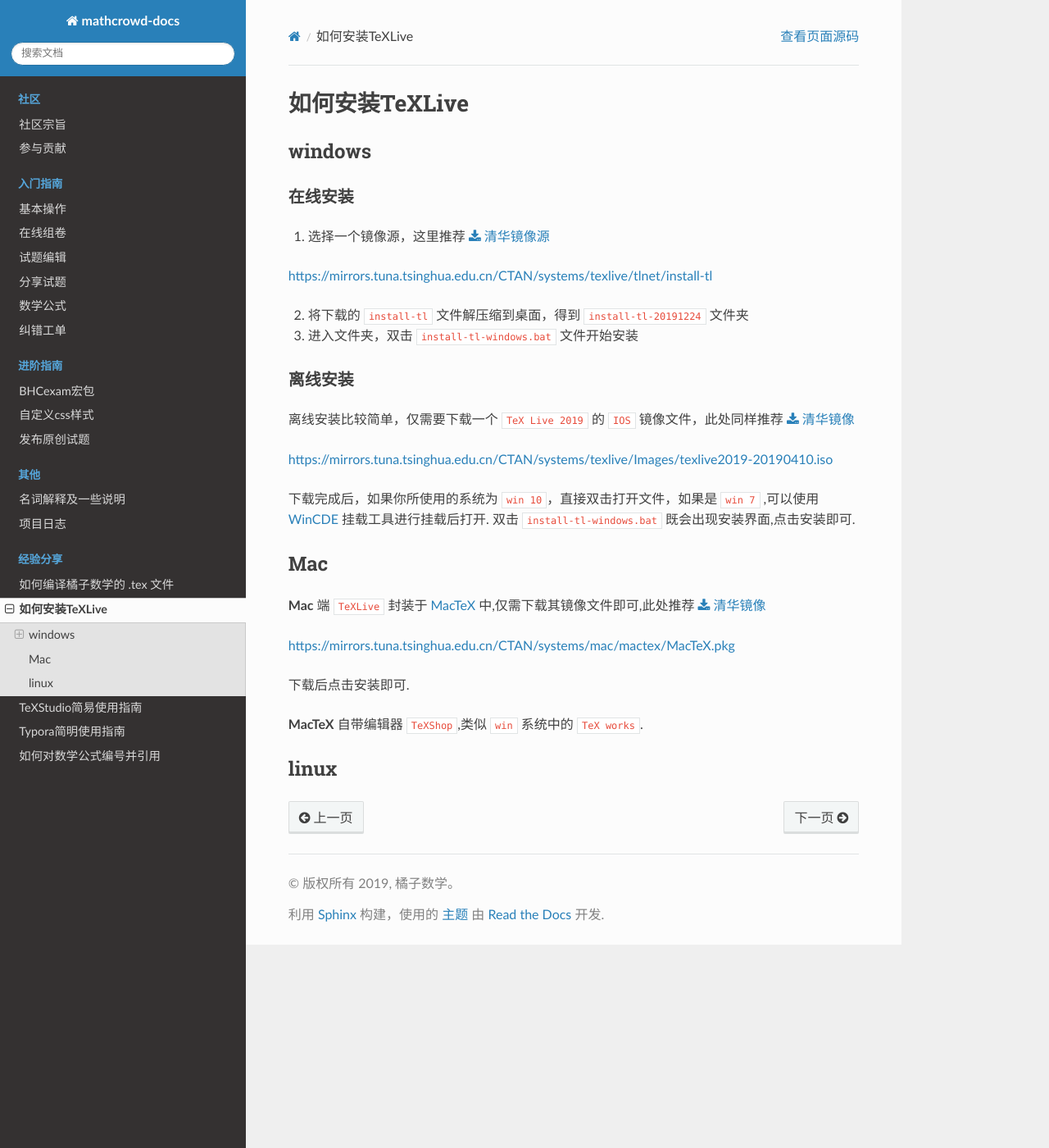
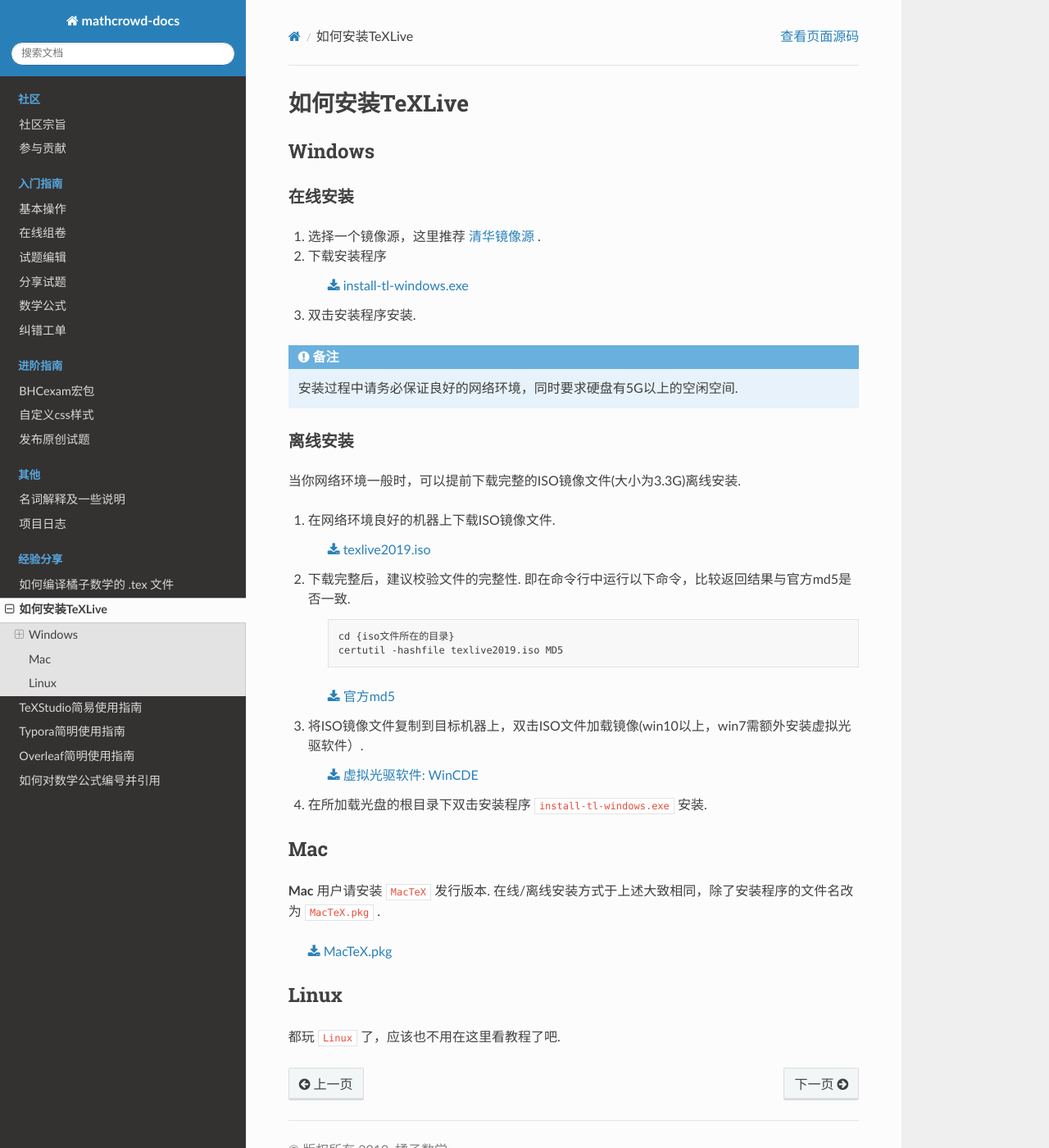
Before and after one commit to mathedu4all/mathcrowd-docs, a Sphinx documentation site: the page built from source/howtos/how_to_install_texlive.rst, in a window 1280 px wide and 1400 px high. Shown: the whole window at 82% size. Built offline with Sphinx 7.4.7 and the Read the Docs theme 2.0.0, drawn with Linux system fonts in a browser that asks for light colours.

Commit message:
(2019.01.02) texlive installation & index.rst modified.

```diff
--- a/source/howtos/how_to_install_texlive.rst
+++ b/source/howtos/how_to_install_texlive.rst
@@ -3,50 +3,61 @@
 ##################
 如何安装TeXLive
 ##################
+
 ==========
-windows
+Windows
 ==========
 
 在线安装
 ++++++++
 
-1. 选择一个镜像源，这里推荐 :download:`清华镜像源 <https://mirrors.tuna.tsinghua.edu.cn/CTAN/systems/texlive/tlnet/install-tl/>` ::
+1. 选择一个镜像源，这里推荐 `清华镜像源 <https://mirrors.tuna.tsinghua.edu.cn/CTAN/systems/texlive/>`_ .
 
-https://mirrors.tuna.tsinghua.edu.cn/CTAN/systems/texlive/tlnet/install-tl
+2. 下载安装程序
 
+    :download:`install-tl-windows.exe<https://mirrors.tuna.tsinghua.edu.cn/CTAN/systems/texlive/tlnet/install-tl-windows.exe>`
 
+3. 双击安装程序安装.
 
-2. 将下载的 ``install-tl`` 文件解压缩到桌面，得到 ``install-tl-20191224`` 文件夹
+.. note::
 
-3. 进入文件夹，双击 ``install-tl-windows.bat`` 文件开始安装
-
+    安装过程中请务必保证良好的网络环境，同时要求硬盘有5G以上的空闲空间.
 
 离线安装
 +++++++
 
-离线安装比较简单，仅需要下载一个 ``TeX Live 2019`` 的 ``IOS`` 镜像文件，此处同样推荐 :download:`清华镜像 <https://mirrors.tuna.tsinghua.edu.cn/CTAN/systems/texlive/Images/texlive2019-20190410.iso>` ::
+当你网络环境一般时，可以提前下载完整的ISO镜像文件(大小为3.3G)离线安装.
 
-https://mirrors.tuna.tsinghua.edu.cn/CTAN/systems/texlive/Images/texlive2019-20190410.iso
+1. 在网络环境良好的机器上下载ISO镜像文件.
 
-下载完成后，如果你所使用的系统为 ``win 10``，直接双击打开文件，如果是 ``win 7`` ,可以使用 `WinCDE <http://wincdemu.sysprogs.org/>`_ 挂载工具进行挂载后打开.
-双击 ``install-tl-windows.bat`` 既会出现安装界面,点击安装即可.
+    :download:`texlive2019.iso<https://mirrors.tuna.tsinghua.edu.cn/CTAN/systems/texlive/Images/texlive2019.iso>`
 
+2. 下载完整后，建议校验文件的完整性. 即在命令行中运行以下命令，比较返回结果与官方md5是否一致.
+
+    .. code-block:: cmd
+
+        cd {iso文件所在的目录}
+        certutil -hashfile texlive2019.iso MD5
+
+    :download:`官方md5<https://mirrors.tuna.tsinghua.edu.cn/CTAN/systems/texlive/Images/texlive2019.md5>`
+
+3. 将ISO镜像文件复制到目标机器上，双击ISO文件加载镜像(win10以上，win7需额外安装虚拟光驱软件）.
+
+    :download:`虚拟光驱软件: WinCDE <http://wincdemu.sysprogs.org/>`
+
+4. 在所加载光盘的根目录下双击安装程序 ``install-tl-windows.exe`` 安装.
 
 ==========
 Mac
 ==========
 
-**Mac** 端 ``TeXLive`` 封装于 MacTeX_ 中,仅需下载其镜像文件即可,此处推荐 :download:`清华镜像 <https://mirrors.tuna.tsinghua.edu.cn/CTAN/systems/mac/mactex/MacTeX.pkg>` ::
+**Mac** 用户请安装 ``MacTeX`` 发行版本. 在线/离线安装方式于上述大致相同，除了安装程序的文件名改为 ``MacTeX.pkg`` .
 
-https://mirrors.tuna.tsinghua.edu.cn/CTAN/systems/mac/mactex/MacTeX.pkg
-
-下载后点击安装即可.
-
-**MacTeX** 自带编辑器 ``TeXShop``,类似 ``win`` 系统中的 ``TeX works``.
-
-.. _MacTeX: http://www.tug.org/mactex/
+    :download:`MacTeX.pkg<https://mirrors.tuna.tsinghua.edu.cn/CTAN/systems/mac/mactex/MacTeX.pkg>`
 
 
 ==========
-linux
+Linux
 ==========
+
+都玩 ``Linux`` 了，应该也不用在这里看教程了吧.
--- a/source/index.rst
+++ b/source/index.rst
@@ -90,6 +90,8 @@
 
     Typora简明使用指南               <howtos/typora_guide>
 
+    Overleaf简明使用指南             <howtos/overleaf_guide>
+
     如何对数学公式编号并引用            <howtos/how_to_number_equation>
 
 ------
```
